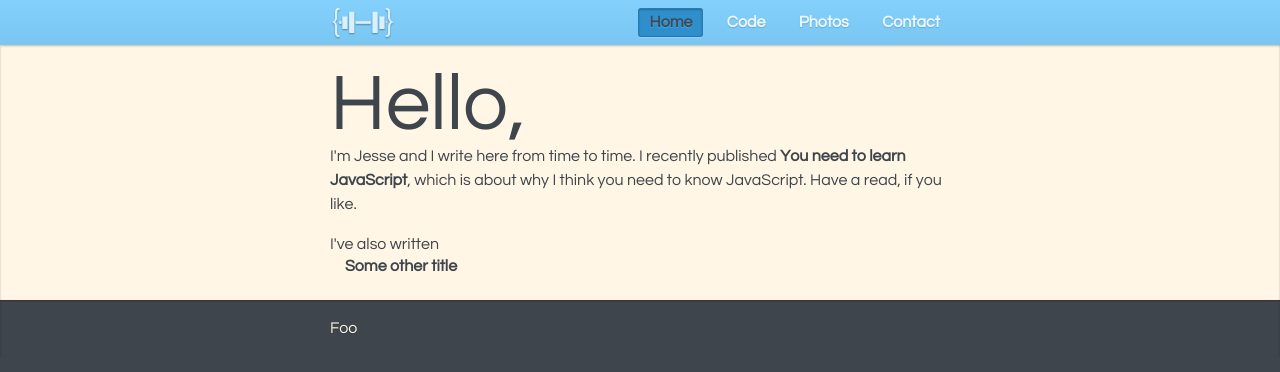
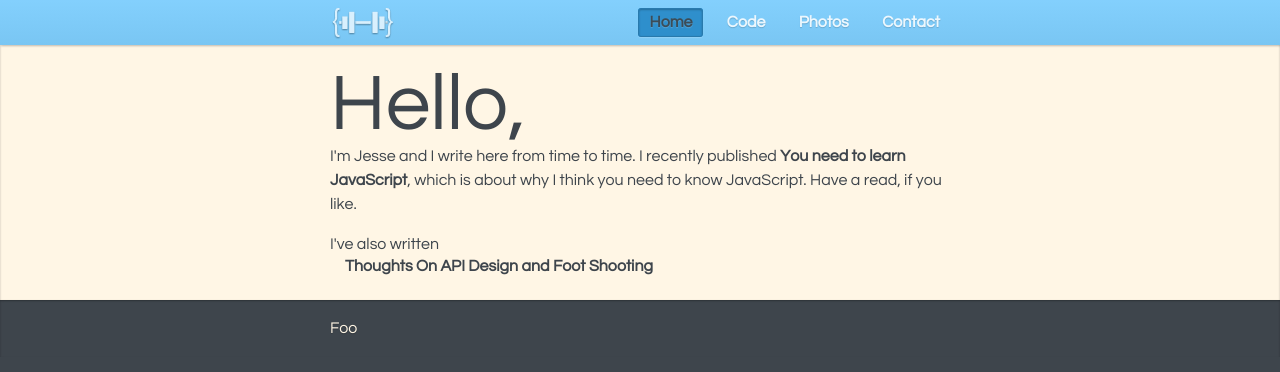
Before and after one commit to JesseWilliamson/jessewilliamson.github.com, a Jekyll site: the page built from index.html, in a window 1280 px wide. Shown: the top 372 px of the page. Built offline with Jekyll 4.4.1, drawn with Linux system fonts in a browser that asks for light colours.

Commit message:
fixing post list

```diff
--- a/index.html
+++ b/index.html
@@ -9,6 +9,6 @@ title: Home
 	<h4>I've also written</h4>
 		<ul>
 			{% for post in site.posts offset:1 %}
-	  			<li><a class="recent-post" href="{{post.url}}">Some other title</a></li>
+	  			<li><a class="recent-post" href="{{post.url}}">{{post.title}}</a></li>
 			{% endfor %}
 		</ul>
```
